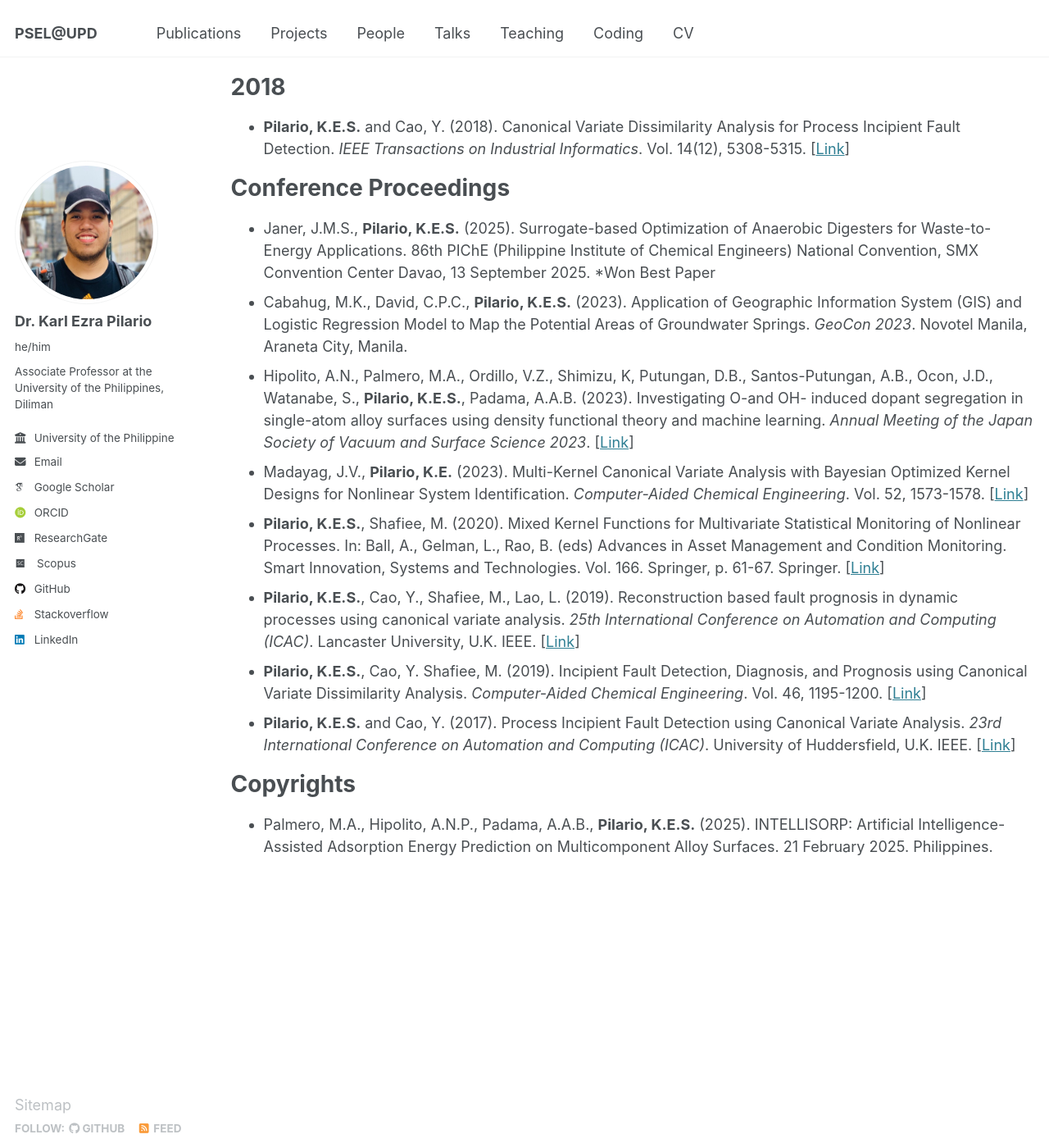
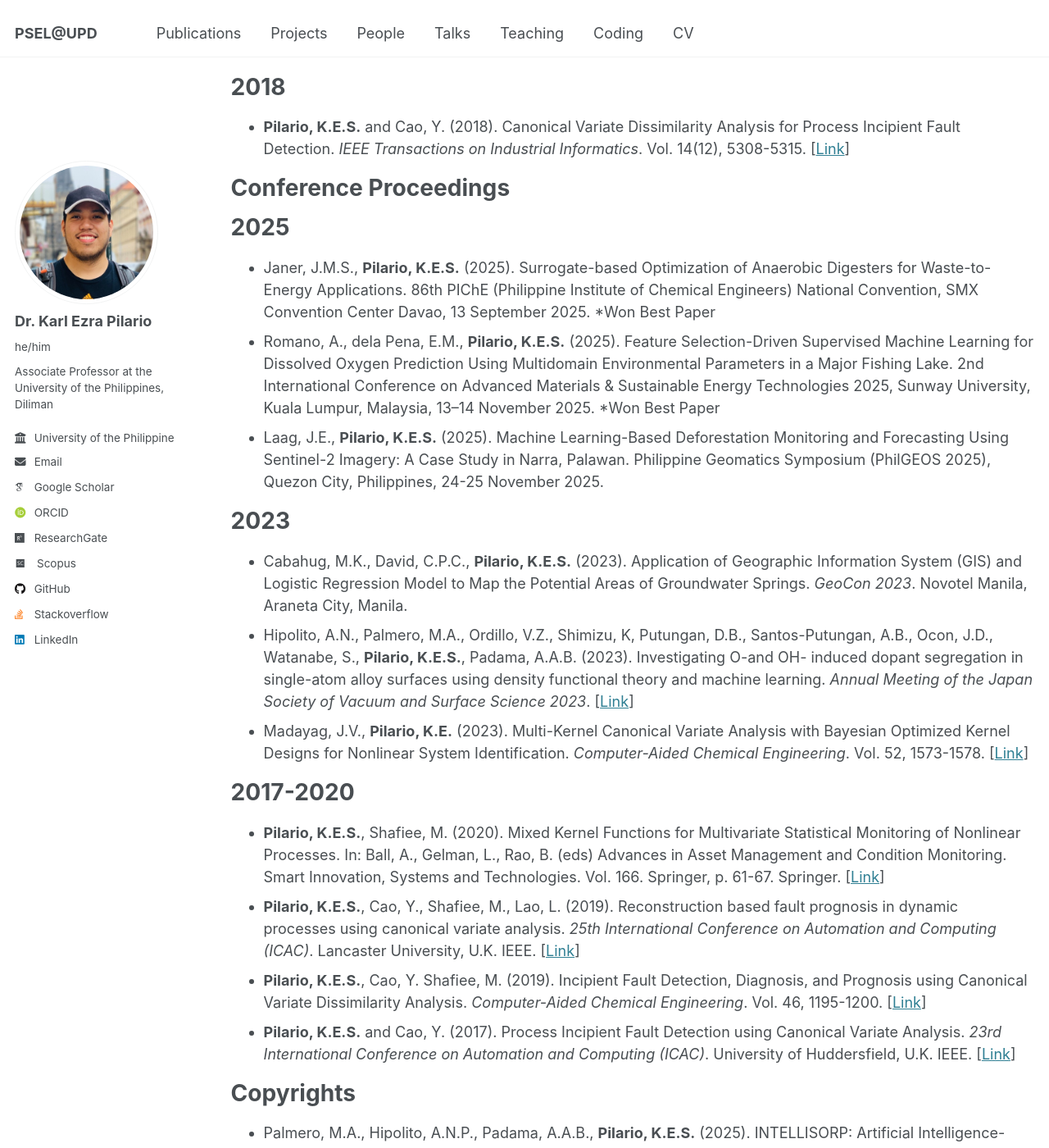
Before and after one commit to kspilario/kspilario.github.io, a Jekyll site: the page built from _pages/publications.md, in a window 1280 px wide and 1400 px high, scrolled down 3025 px. Shown: the whole window at 82% size. Built offline with Jekyll 4.4.1, drawn with Linux system fonts in a browser that asks for light colours; some web fonts are replaced.

Commit message:
Update publications.md

```diff
--- a/_pages/publications.md
+++ b/_pages/publications.md
@@ -65,10 +65,21 @@ Check out my [Google Scholar](https://scholar.google.com.ph/citations?user=n41zo
 
 # Conference Proceedings
 
+2025
+======
 * Janer, J.M.S., **Pilario, K.E.S.** (2025). Surrogate-based Optimization of Anaerobic Digesters for Waste-to-Energy Applications. 86th PIChE (Philippine Institute of Chemical Engineers) National Convention, SMX Convention Center Davao, 13 September 2025. *Won Best Paper
+* Romano, A., dela Pena, E.M., **Pilario, K.E.S.** (2025). Feature Selection-Driven Supervised Machine Learning for Dissolved Oxygen Prediction
+Using Multidomain Environmental Parameters in a Major Fishing Lake. 2nd International Conference on Advanced Materials & Sustainable Energy Technologies 2025, Sunway University, Kuala Lumpur, Malaysia, 13–14 November 2025. *Won Best Paper
+* Laag, J.E., **Pilario, K.E.S.** (2025). Machine Learning-Based Deforestation Monitoring and Forecasting Using Sentinel-2 Imagery: A Case Study in Narra, Palawan. Philippine Geomatics Symposium (PhilGEOS 2025), Quezon City, Philippines, 24-25 November 2025.
+
+2023
+======
 * Cabahug, M.K., David, C.P.C., **Pilario, K.E.S.** (2023). Application of Geographic Information System (GIS) and Logistic Regression Model to Map the Potential Areas of Groundwater Springs. *GeoCon 2023*. Novotel Manila, Araneta City, Manila.
 * Hipolito, A.N., Palmero, M.A., Ordillo, V.Z., Shimizu, K, Putungan, D.B., Santos-Putungan, A.B., Ocon, J.D., Watanabe, S., **Pilario, K.E.S.**, Padama, A.A.B. (2023). Investigating O-and OH- induced dopant segregation in single-atom alloy surfaces using density functional theory and machine learning. *Annual Meeting of the Japan Society of Vacuum and Surface Science 2023*. [[Link](https://www.jstage.jst.go.jp/article/jvss/2023/0/2023_2Fp08/_article)]
 * Madayag, J.V., **Pilario, K.E.** (2023). Multi-Kernel Canonical Variate Analysis with Bayesian Optimized Kernel Designs for Nonlinear System Identification. *Computer-Aided Chemical Engineering*. Vol. 52, 1573-1578. [[Link](https://doi.org/10.1016/B978-0-443-15274-0.50250-X)]
+
+2017-2020
+======
 * **Pilario, K.E.S.**, Shafiee, M. (2020). Mixed Kernel Functions for Multivariate Statistical Monitoring of Nonlinear Processes. In: Ball, A., Gelman, L., Rao, B. (eds) Advances in Asset Management and Condition Monitoring. Smart Innovation, Systems and Technologies. Vol. 166. Springer, p. 61-67. Springer. [[Link](https://doi.org/10.1007/978-3-030-57745-2_6)]
 * **Pilario, K.E.S.**, Cao, Y., Shafiee, M., Lao, L. (2019). Reconstruction based fault prognosis in dynamic processes using canonical variate analysis. *25th International Conference on Automation and Computing (ICAC)*. Lancaster University, U.K. IEEE. [[Link](https://doi.org/10.23919/IConAC.2019.8895249)]
 * **Pilario, K.E.S.**, Cao, Y. Shafiee, M. (2019). Incipient Fault Detection, Diagnosis, and Prognosis using Canonical Variate Dissimilarity Analysis. *Computer-Aided Chemical Engineering*. Vol. 46, 1195-1200. [[Link](https://doi.org/10.1016/B978-0-12-818634-3.50200-9)]
```
